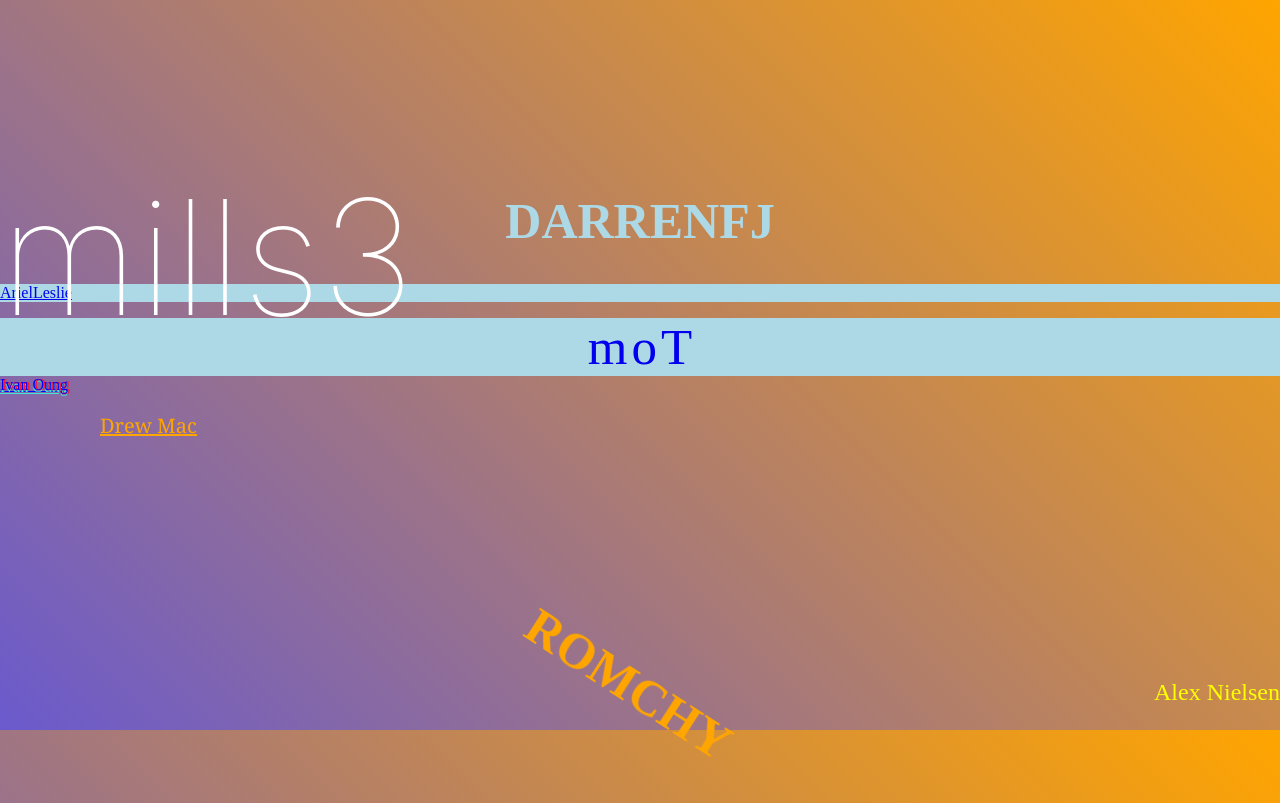
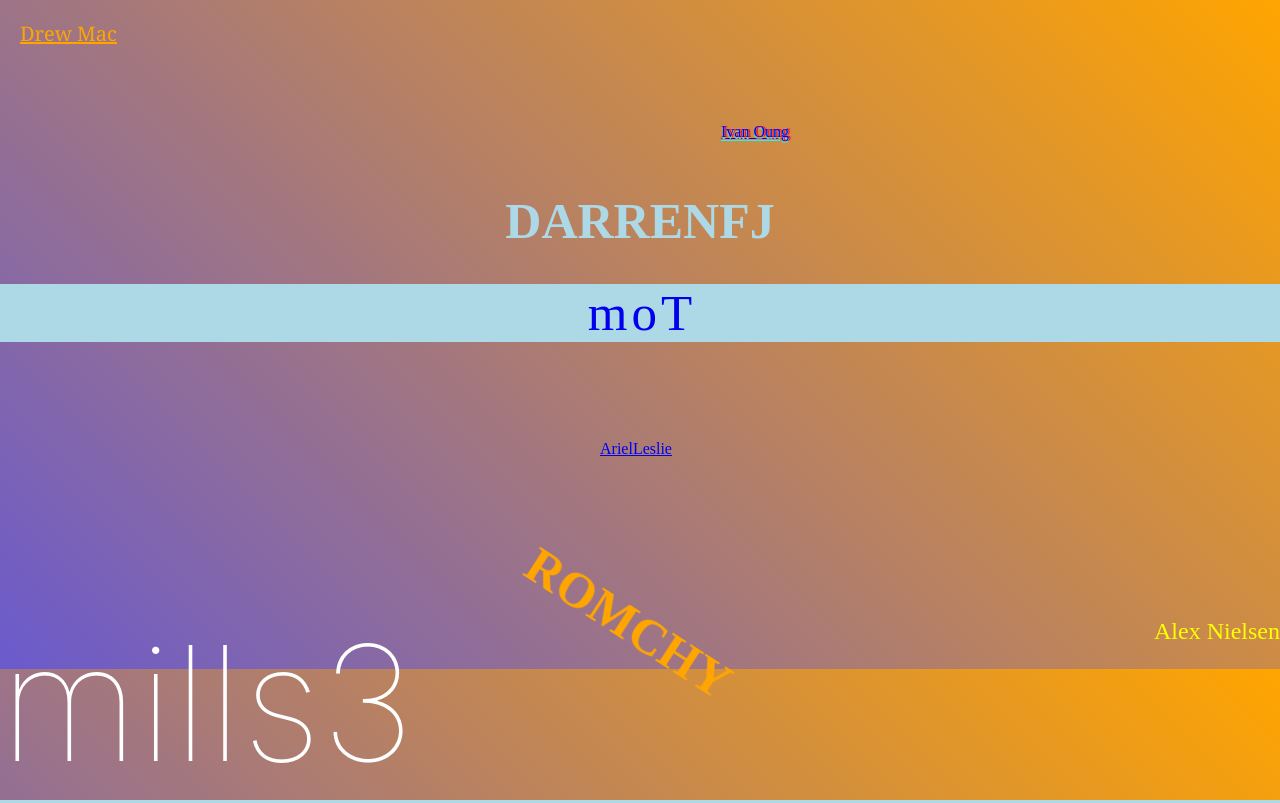
Before and after one commit to RomchyFCC/GitHub-Practice-For-All, a PHP site: page / in a window 1280 px wide. Run offline with PHP 8.4, Linux system fonts and the light colour scheme.

Commit message:
Gave Drew Mac, mills3 and Ariel Leslie random values for top and left

```diff
--- a/The Website/index.html
+++ b/The Website/index.html
@@ -9,7 +9,7 @@
 		<h1 class="co-creator">DarrenfJ</h1>
 		<!-- You can place your name anywhere, but if you don't want to break the code or don't know where to place it, write it in the paragraph below-->
 		<p class="forkers">
-			<a href="https://github.com/ArielLeslie">ArielLeslie</a> <!-- FIRST! -->
+			<a class="ariel" href="https://github.com/ArielLeslie">ArielLeslie</a> <!-- FIRST! -->
 			<div class="motWrap">
 			  <a class="motLink" target="_blank" href="https://github.com/moT01">m</a>
 			  <a class="motLink" target="_blank" href="https://codepen.io/moT01/pens/public/#">o</a>
@@ -29,9 +29,7 @@
 			<p>Alex Nielsen</p>
 		</div>
 
-
 		<a target="_blank" href="https://mills3.github.io/"><p class="mills">mills3</p></a>
-
 
 	</body>
 </html>
--- a/The Website/style.css
+++ b/The Website/style.css
@@ -52,6 +52,9 @@ body {
 .steamPunk {
 	color: blue;
 	text-shadow: 2px 0px 0 #F71735, 0 2px 0 #41EAD4;
+	position: absolute;
+	top: 123px;
+	left: 721px;
 }
 
 @keyframes rotate {
@@ -74,15 +77,17 @@ body {
 
 .dmac {
 font-family: Georgia;
-position: relative;
-left: 100px;
+position: absolute;
+top: 20px;
+left: 20px;
 font-size: 1.25em;
 color: orange;
 }
 
 .mills {
 	position: absolute;
-	top: 0;
+	bottom: 0;
+	margin: 0;
 	font-size: 20vmin;
 	font-family: -apple-system,BlinkMacSystemFont,"Segoe UI",Roboto,Oxygen-Sans,Ubuntu,Cantarell,"Helvetica Neue",sans-serif;
 	font-weight: 100;
@@ -102,3 +107,9 @@ color: orange;
 	90% { letter-spacing: 10px; opacity: 0.75; }
 	100% { letter-spacing: normal; opacity: 1; }
 }
+
+.ariel {
+	position: absolute;
+	top: 440px;
+	left: 600px;
+}
```
